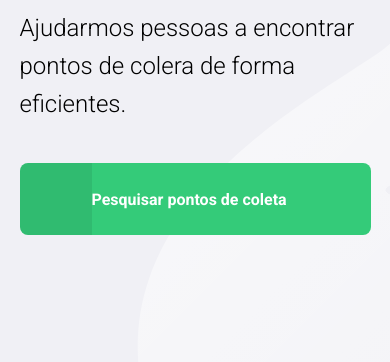
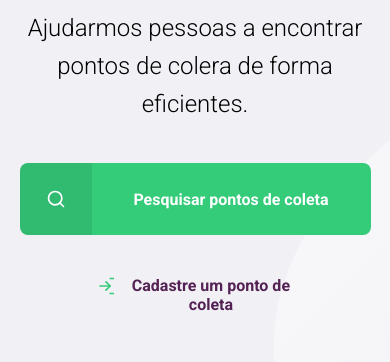
Before and after one commit to dorielsonmv/nlw, a plain HTML site: page index.html in a window 390 px wide. Shown: the part 482-844 px from the top of the page. Drawn offline with Linux system fonts and the light colour scheme.

Commit message:
final da aula 01
final da aula 01/05

```diff
--- a/index.html
+++ b/index.html
@@ -37,13 +37,10 @@
 
                     <p>Ajudarmos pessoas a encontrar pontos de colera de forma eficientes.</p>
 
-                    <a href="#"><span></span>Pesquisar pontos de coleta </a>
-
+                    <a href="#"><span></span><strong>Pesquisar pontos de coleta</strong> </a>
 
 
                 </main>
-
-
 
             </div>
 
--- a/styles/main.css
+++ b/styles/main.css
@@ -111,8 +111,6 @@ posicionamento, alinhamentos
 
     transition: 400ms;
 
-    font-weight: bold;
-    color: white;
 }
 
 #page-home main a:hover{
@@ -132,9 +130,47 @@ posicionamento, alinhamentos
 
 
     background-color: rgba(0,0,0,0.08);
+
+    display: flex;
+    align-items: center;
+    justify-content: center;
 }
 
-/* .red{
-    background-color: red;  //cor de fundo
+#page-home main a span::after {
+    content: "";
+    background-image: url('../assent/search.svg');
+
+    width: 20px;
+    height: 20px;
+
 }
-*/
+
+#page-home main a strong{
+    flex: 1;
+    color: white;
+
+    text-align: center;
+}
+
+@media ( max-width: 900px){
+    #page-home{
+        background-position-x: 70vw;
+    }
+
+    #page-home .content{
+        align-items: center;
+        text-align: center;
+    }
+
+    #page-home header a{
+        position: absolute;
+        bottom: 48px;
+
+        left: 50%;
+        transform: translateX(-50%);
+    }
+
+    #page-home main{
+        align-items: center;
+    }
+}
```
